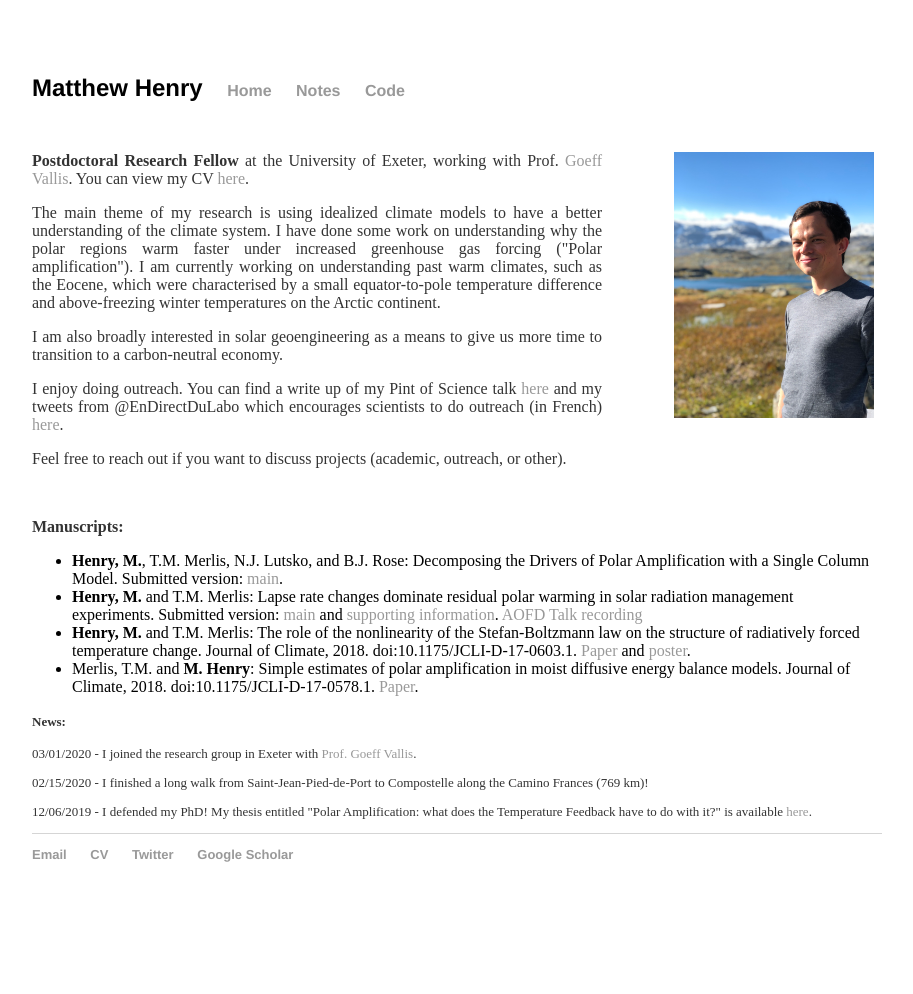
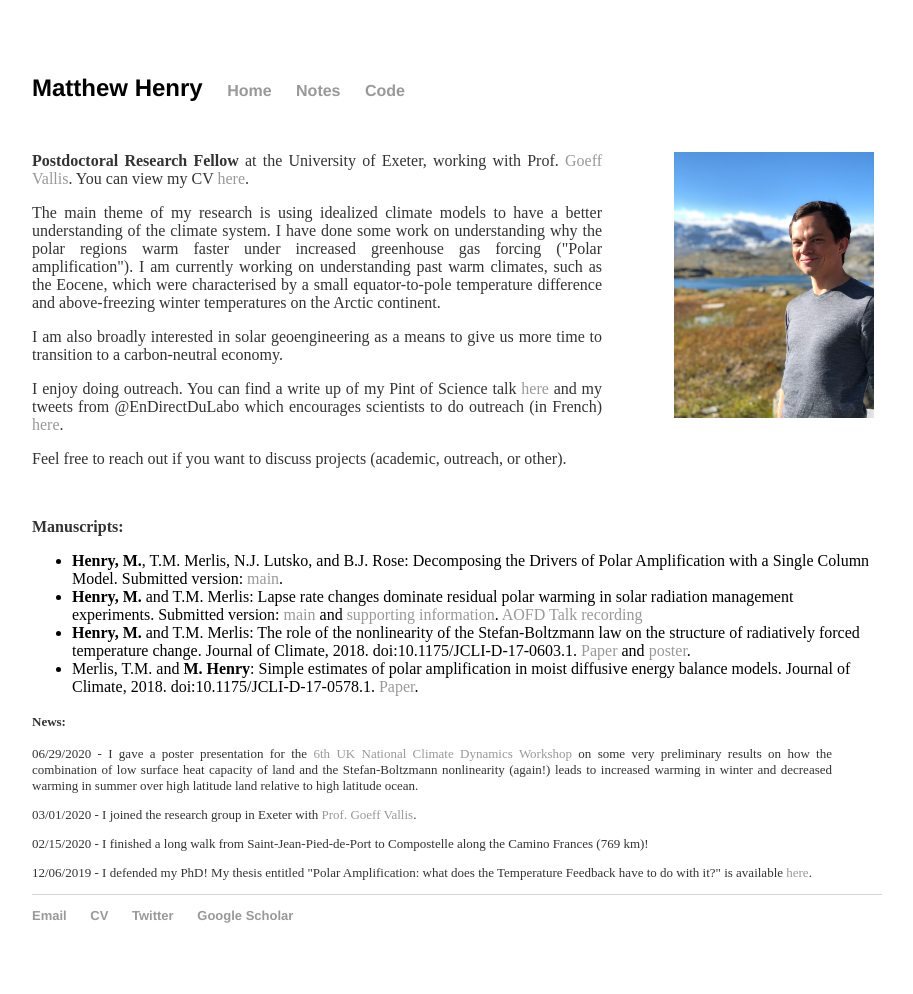
Before and after one commit to matthewjhenry/old_website, a Jekyll site: the page built from index.html, in a window 1280 px wide. Shown: the whole page, without its empty margins (26-939 px from the left). Built offline with Jekyll 4.4.1, drawn with Linux system fonts in a browser that asks for light colours; before the commit the page ends 933 px from its top, so only the background shows below that.

Commit message:
workshop

```diff
--- a/index.html
+++ b/index.html
@@ -51,6 +51,7 @@ div.relative {
     </ul>
 
     <p class="ex"><font size=2><b>News:</b></p>
+      <p> 06/29/2020 - I gave a poster presentation for the <a href="https://sites.google.com/cam.ac.uk/climatedynamics/home">6th UK National Climate Dynamics Workshop</a> on some very preliminary results on how the combination of low surface heat capacity of land and the Stefan-Boltzmann nonlinearity (again!) leads to increased warming in winter and decreased warming in summer over high latitude land relative to high latitude ocean.
       <p> 03/01/2020 - I joined the research group in Exeter with <a href="http://empslocal.ex.ac.uk/people/staff/gv219/">Prof. Goeff Vallis</a>. </p>
       <p> 02/15/2020 - I finished a long walk from Saint-Jean-Pied-de-Port to Compostelle along the Camino Frances (769 km)!</a> </p>
       <p> 12/06/2019 - I defended my PhD! My thesis entitled "Polar Amplification: what does the Temperature Feedback have to do with it?" is available <a href="https://escholarship.mcgill.ca/concern/theses/ww72bh08q">here</a>. </p>
```
